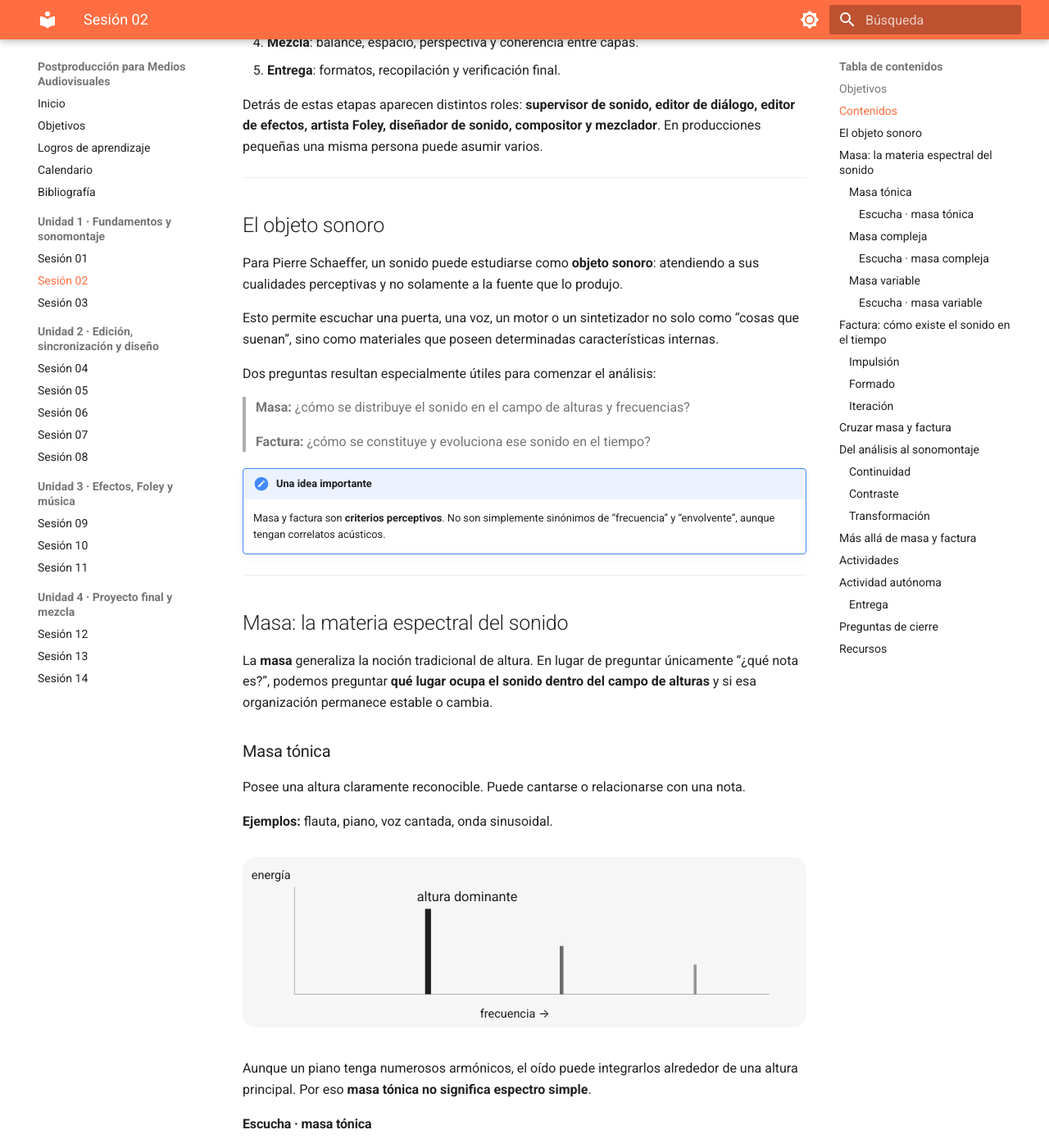
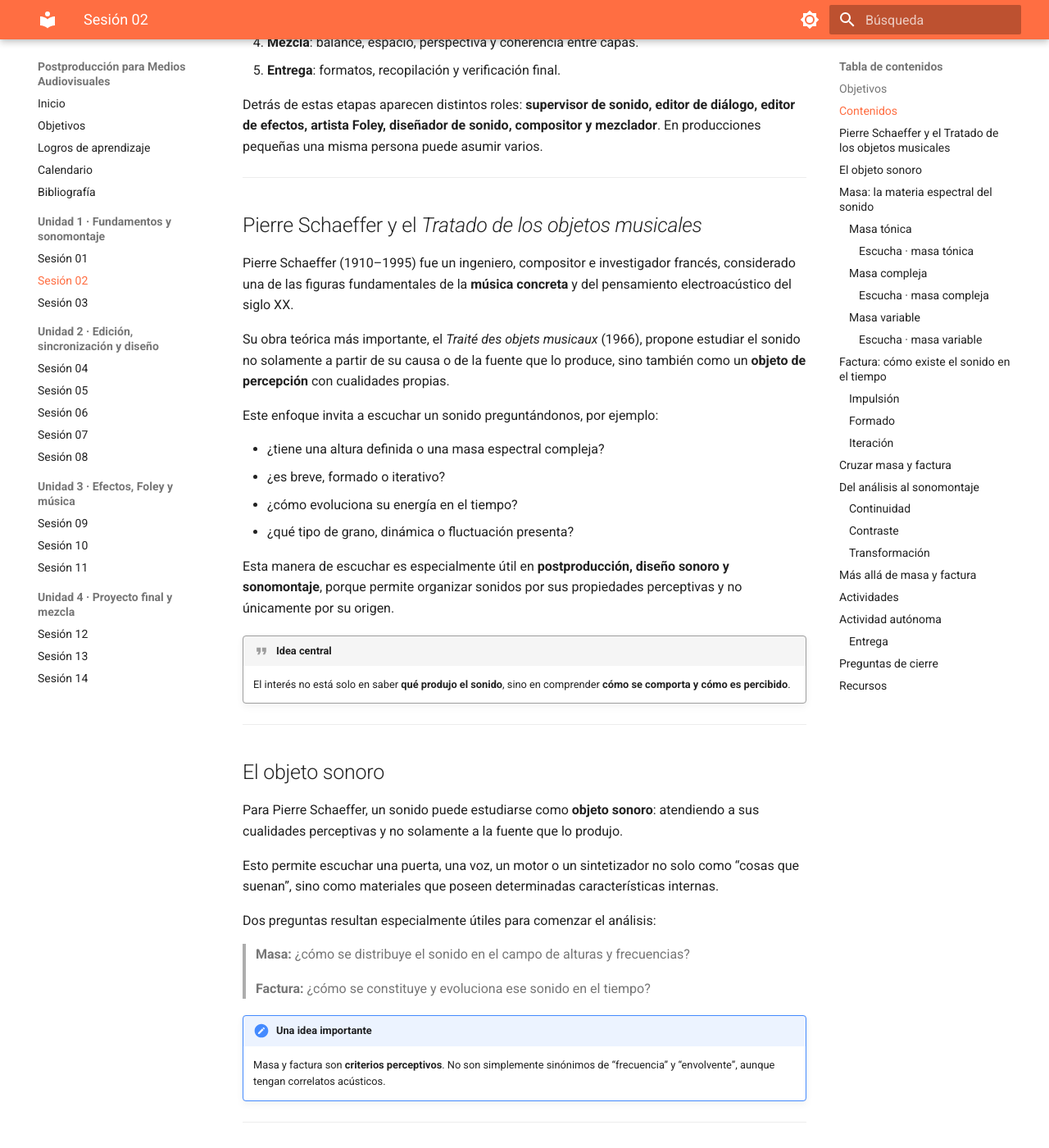
Before and after one commit to joseurgilesc/posrproducci-n-audiovisuales, an MkDocs documentation site: the page built from docs/sesiones/sesion-02.md, in a window 1280 px wide and 1400 px high, scrolled down 719 px. Shown: the whole window at 82% size. Built offline with MkDocs 1.6.1 and Material for MkDocs 9.7.7, drawn with Linux system fonts in a browser that asks for light colours.

Commit message:
Añade introducción sobre Pierre Schaeffer y el Tratado de los objetos musicales

```diff
--- a/docs/sesiones/sesion-02.md
+++ b/docs/sesiones/sesion-02.md
@@ -21,6 +21,26 @@ El proceso puede dividirse en cinco etapas:
 5. **Entrega**: formatos, recopilación y verificación final.
 
 Detrás de estas etapas aparecen distintos roles: **supervisor de sonido, editor de diálogo, editor de efectos, artista Foley, diseñador de sonido, compositor y mezclador**. En producciones pequeñas una misma persona puede asumir varios.
+
+---
+
+## Pierre Schaeffer y el *Tratado de los objetos musicales*
+
+Pierre Schaeffer (1910–1995) fue un ingeniero, compositor e investigador francés, considerado una de las figuras fundamentales de la **música concreta** y del pensamiento electroacústico del siglo XX.
+
+Su obra teórica más importante, el *Traité des objets musicaux* (1966), propone estudiar el sonido no solamente a partir de su causa o de la fuente que lo produce, sino también como un **objeto de percepción** con cualidades propias.
+
+Este enfoque invita a escuchar un sonido preguntándonos, por ejemplo:
+
+- ¿tiene una altura definida o una masa espectral compleja?
+- ¿es breve, formado o iterativo?
+- ¿cómo evoluciona su energía en el tiempo?
+- ¿qué tipo de grano, dinámica o fluctuación presenta?
+
+Esta manera de escuchar es especialmente útil en **postproducción, diseño sonoro y sonomontaje**, porque permite organizar sonidos por sus propiedades perceptivas y no únicamente por su origen.
+
+!!! quote "Idea central"
+    El interés no está solo en saber **qué produjo el sonido**, sino en comprender **cómo se comporta y cómo es percibido**.
 
 ---
 
```
